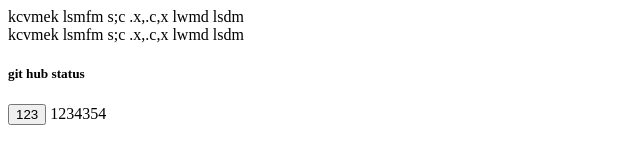
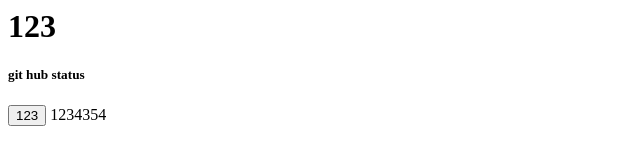
Before and after one commit to GlF88/webtest, a plain HTML site: page index.htm in a window 1280 px wide. Shown: the whole page, without its empty margins (0-640 px from the left). Drawn offline with Linux system fonts and the light colour scheme.

Commit message:
three commit

```diff
--- a/index.htm
+++ b/index.htm
@@ -3,8 +3,7 @@
 	<title></title>
 </head>
 <body>
-	<div>kcvmek lsmfm s;c .x,.c,x lwmd lsdm</div>
-	<div>kcvmek lsmfm s;c .x,.c,x lwmd lsdm</div>
+	<h1>123</h1>
 	<h5> git hub status</h5>
 	<button>123 </button>
 	<caption>1234354</caption>
```
